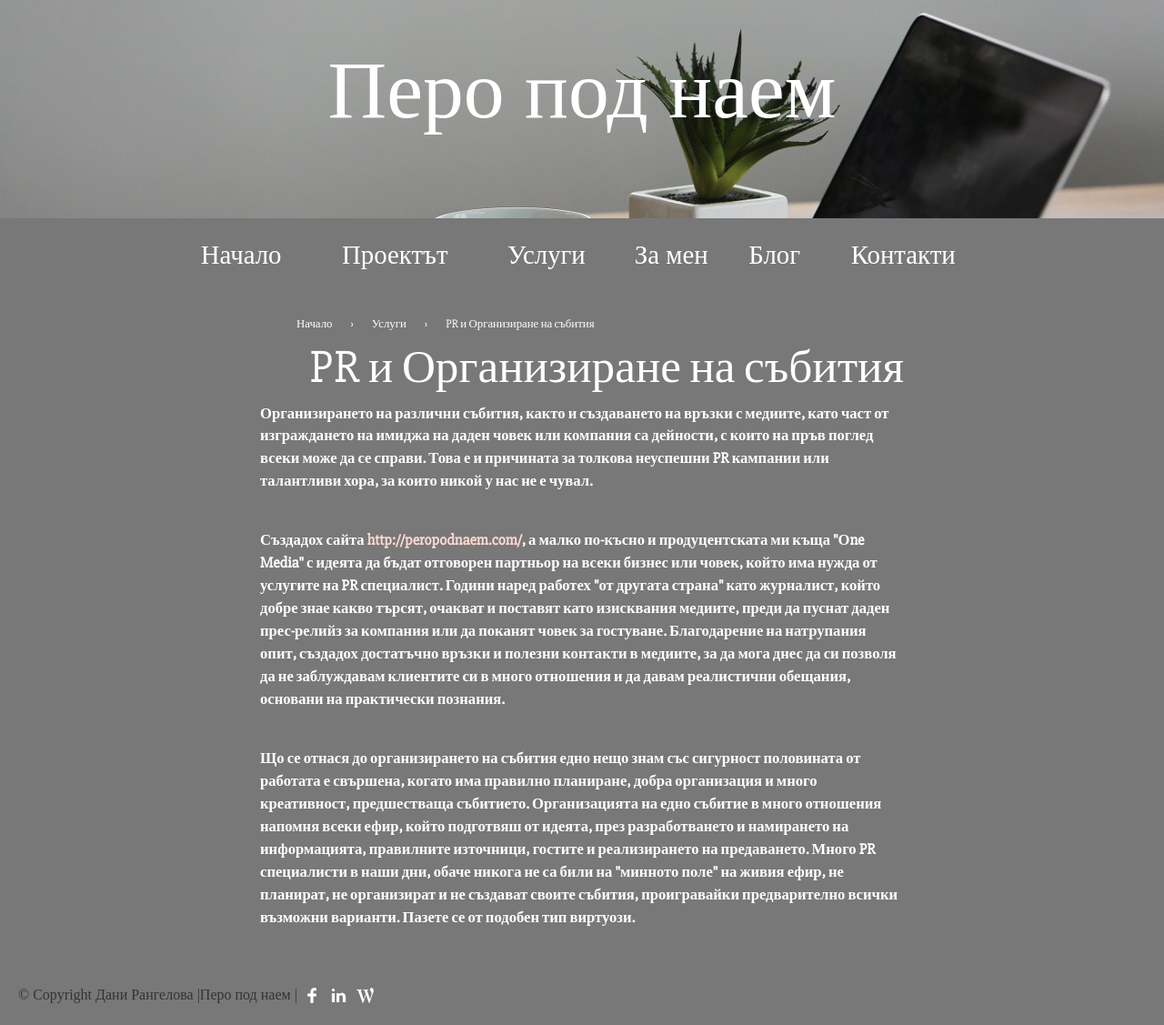
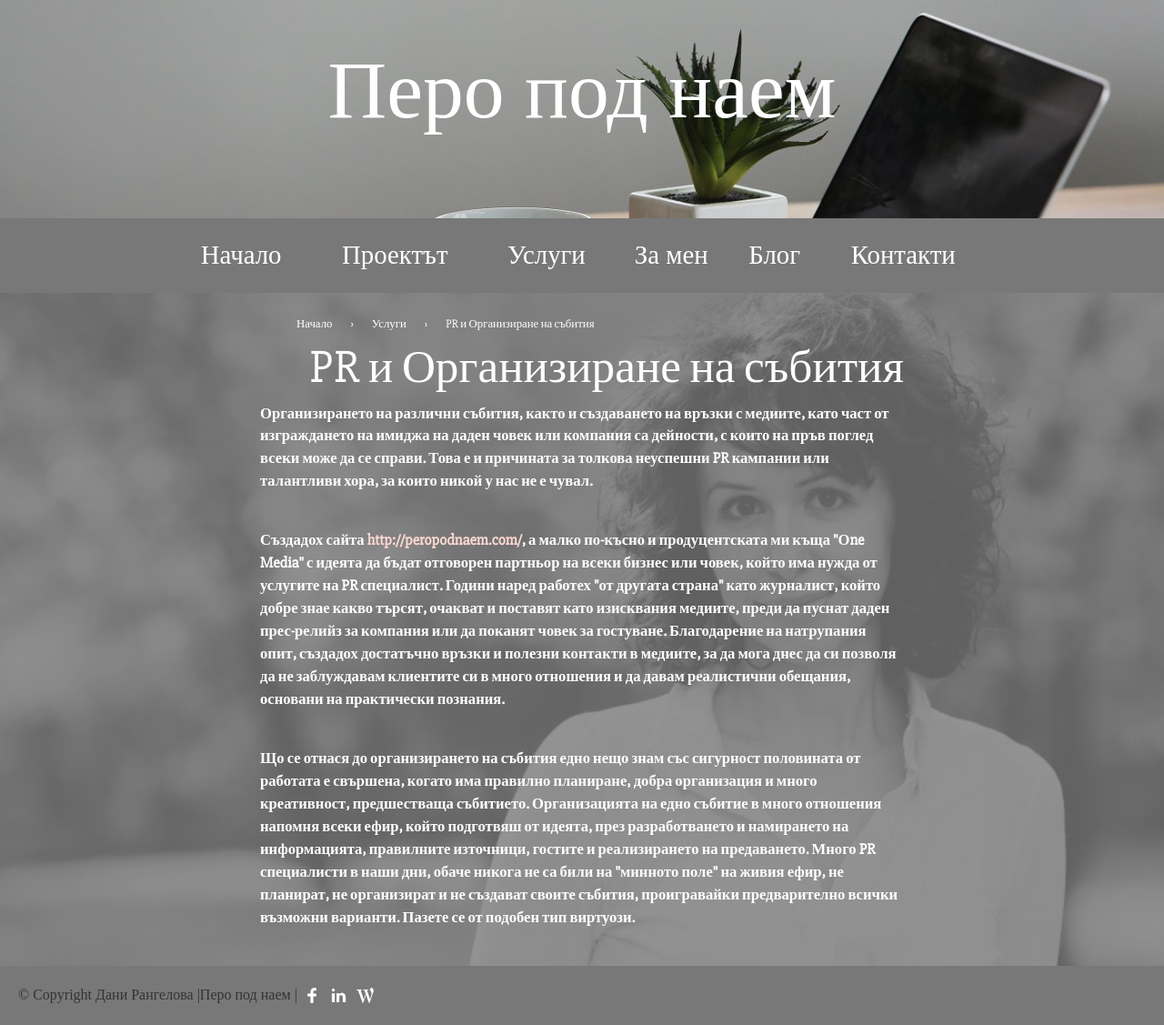
Before and after one commit to peropodnaem/peropodnaem.github.io, a Jekyll site: the page built from PR-event-management.md, in a window 1280 px wide. Shown: the whole page at 91% size. Built offline with Jekyll 4.4.1, drawn with Linux system fonts in a browser that asks for light colours; some web fonts are replaced; our own code applies the rules of GitHub Pages for plain Markdown files.

Commit message:
fix code

```diff
--- a/PR-event-management.md
+++ b/PR-event-management.md
@@ -2,13 +2,14 @@
 layout: page
 title: PR и Организиране на събития
 permalink: /услуги/pr-организиране-на-събития/
-<link rel="canonical" href="{{ site.url }}{{ page.url | replace:'index.html',''}}">
-<meta name="description" content="Перо под наем е Вашият отговорен партньор що се отнася до PR и организиране на събития">
 style: |
     .page-background {
         background: url("/images/me.jpeg");
     }
 ---
+
+<link rel="canonical" href="{{ site.url }}{{ page.url | replace:'index.html',''}}">
+<meta name="description" content="Перо под наем е Вашият отговорен партньор що се отнася до PR и организиране на събития">
 
 <ol itemscope itemtype="http://schema.org/BreadcrumbList" class="breadcrumbs">
   <li itemprop="itemListElement" itemscope
```
